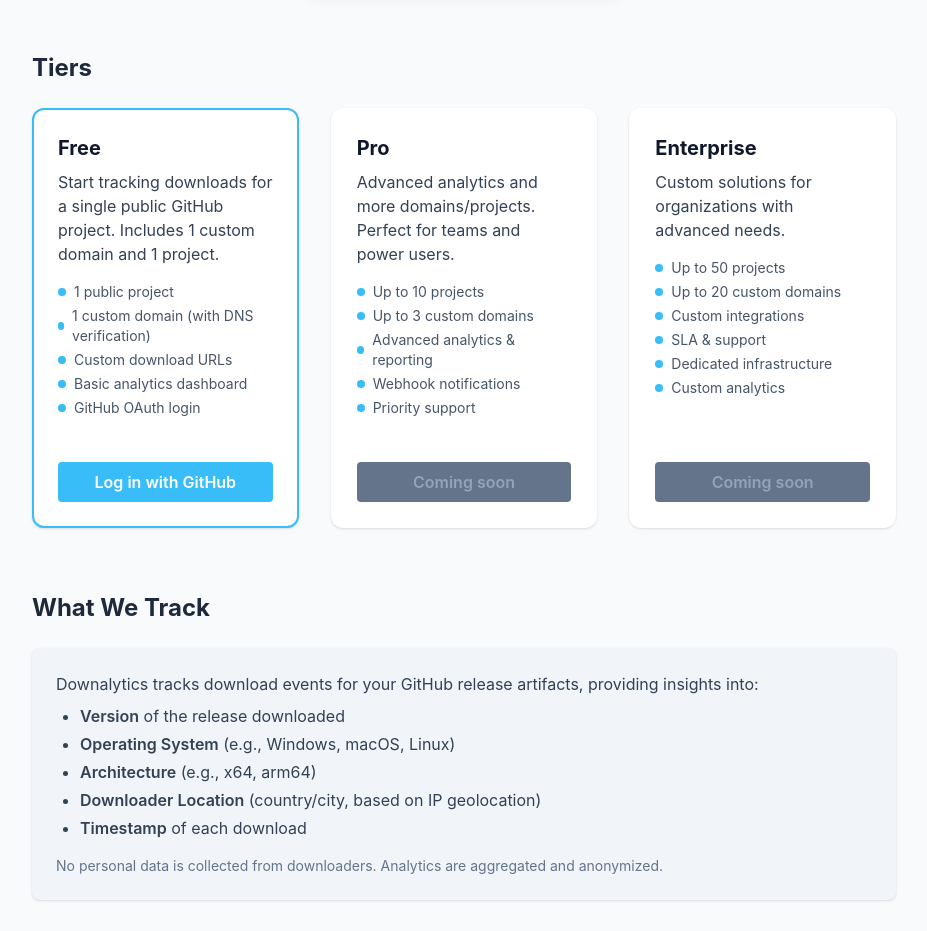
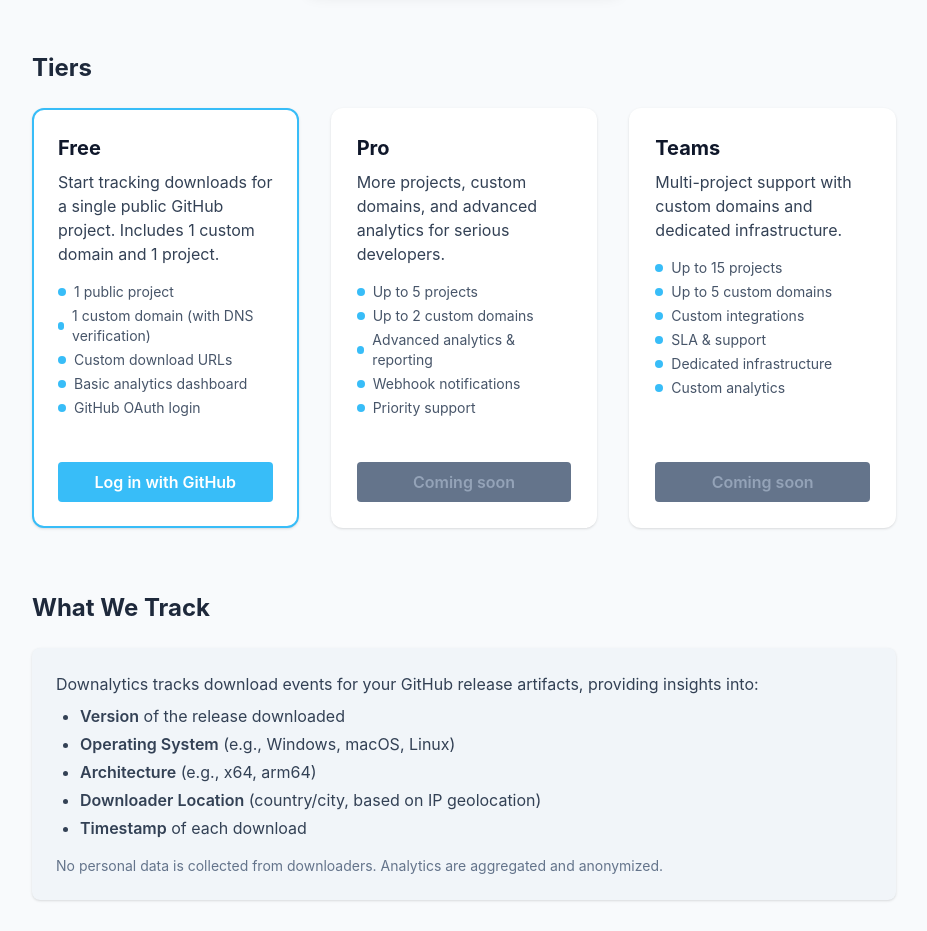
Before and after one commit to downalytics/downalytics.github.io, a React (Vite) app: page / in a window 1280 px wide. Shown: the part 2360-3291 px from the top of the page, without its empty margins (176-1103 px from the left). Built offline with nearby package versions, Linux system fonts and the light colour scheme.

Commit message:
update the tiers

```diff
--- a/src/components/TierCards.tsx
+++ b/src/components/TierCards.tsx
@@ -22,10 +22,10 @@
 	{
 		name: "Pro",
 		description:
-			"Advanced analytics and more domains/projects. Perfect for teams and power users.",
+			"More projects, custom domains, and advanced analytics for serious developers.",
 		features: [
-			"Up to 10 projects",
-			"Up to 3 custom domains",
+			"Up to 5 projects",
+			"Up to 2 custom domains",
 			"Advanced analytics & reporting",
 			"Webhook notifications",
 			"Priority support",
@@ -38,11 +38,11 @@
 		highlight: false,
 	},
 	{
-		name: "Enterprise",
-		description: "Custom solutions for organizations with advanced needs.",
+		name: "Teams",
+		description: "Multi-project support with custom domains and dedicated infrastructure.",
 		features: [
-			"Up to 50 projects",
-			"Up to 20 custom domains",
+			"Up to 15 projects",
+			"Up to 5 custom domains",
 			"Custom integrations",
 			"SLA & support",
 			"Dedicated infrastructure",
```
